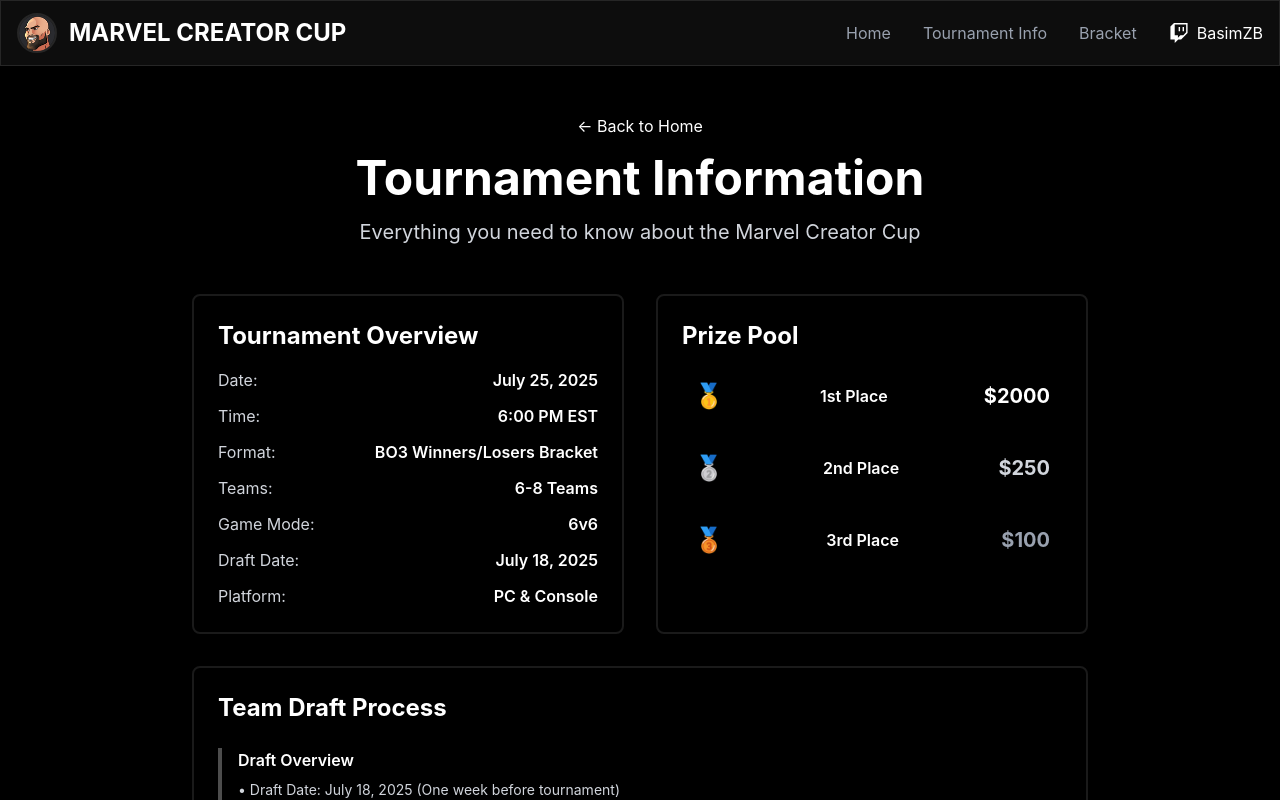
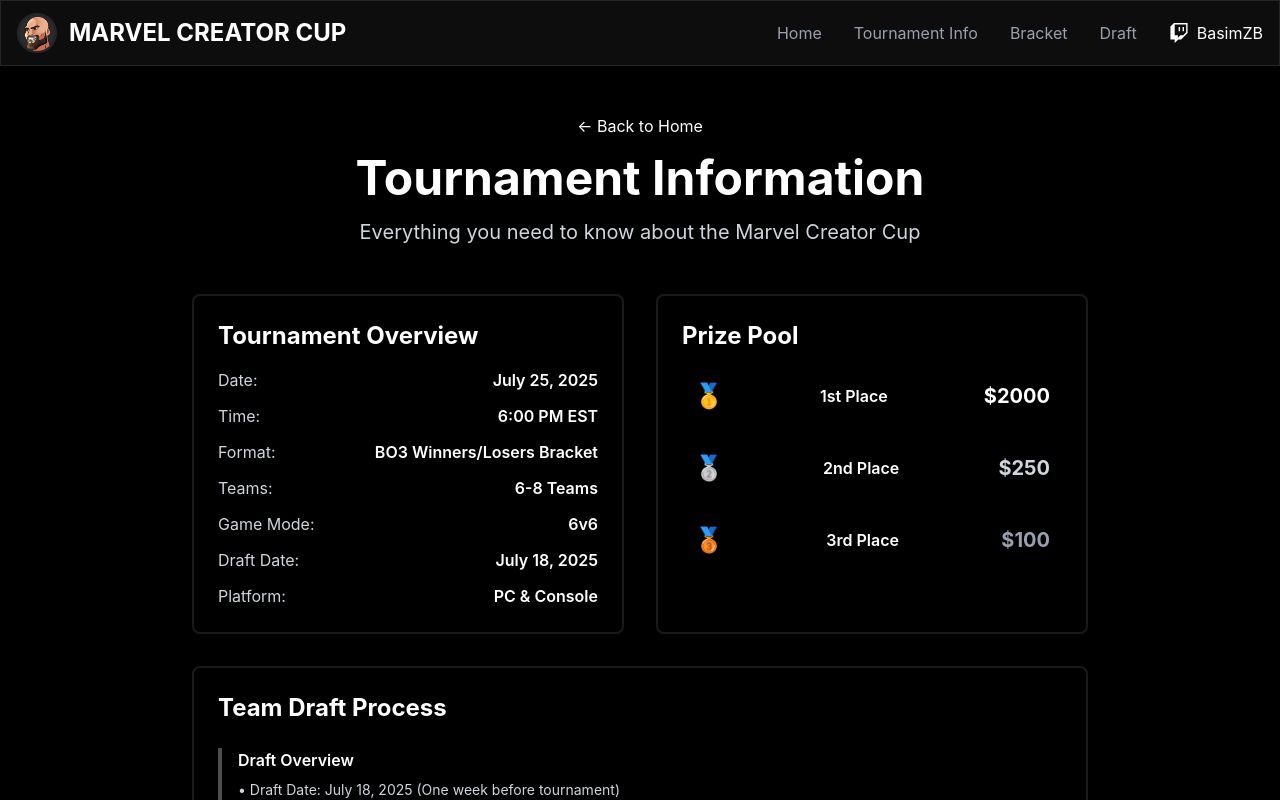
Before and after one commit to FlashKonoha/marvel-creator-cup, a Next.js app: page /tournament-info in a window 1280 px wide. Shown: the top 800 px of the page. Built offline with nearby package versions, Linux system fonts and the light colour scheme.

Commit message:
feat: add draft to nav bar

```diff
--- a/src/app/layout.tsx
+++ b/src/app/layout.tsx
@@ -45,6 +45,9 @@ export default function RootLayout({
                 </Link>
                 <Link href="/tournament-bracket" className="text-gray-400 hover:text-white transition-colors">
                   Bracket
+                </Link>
+                <Link href="/draft" className="text-gray-400 hover:text-white transition-colors">
+                  Draft
                 </Link>
                 <a
                   href="https://www.twitch.tv/basimzb"
```
